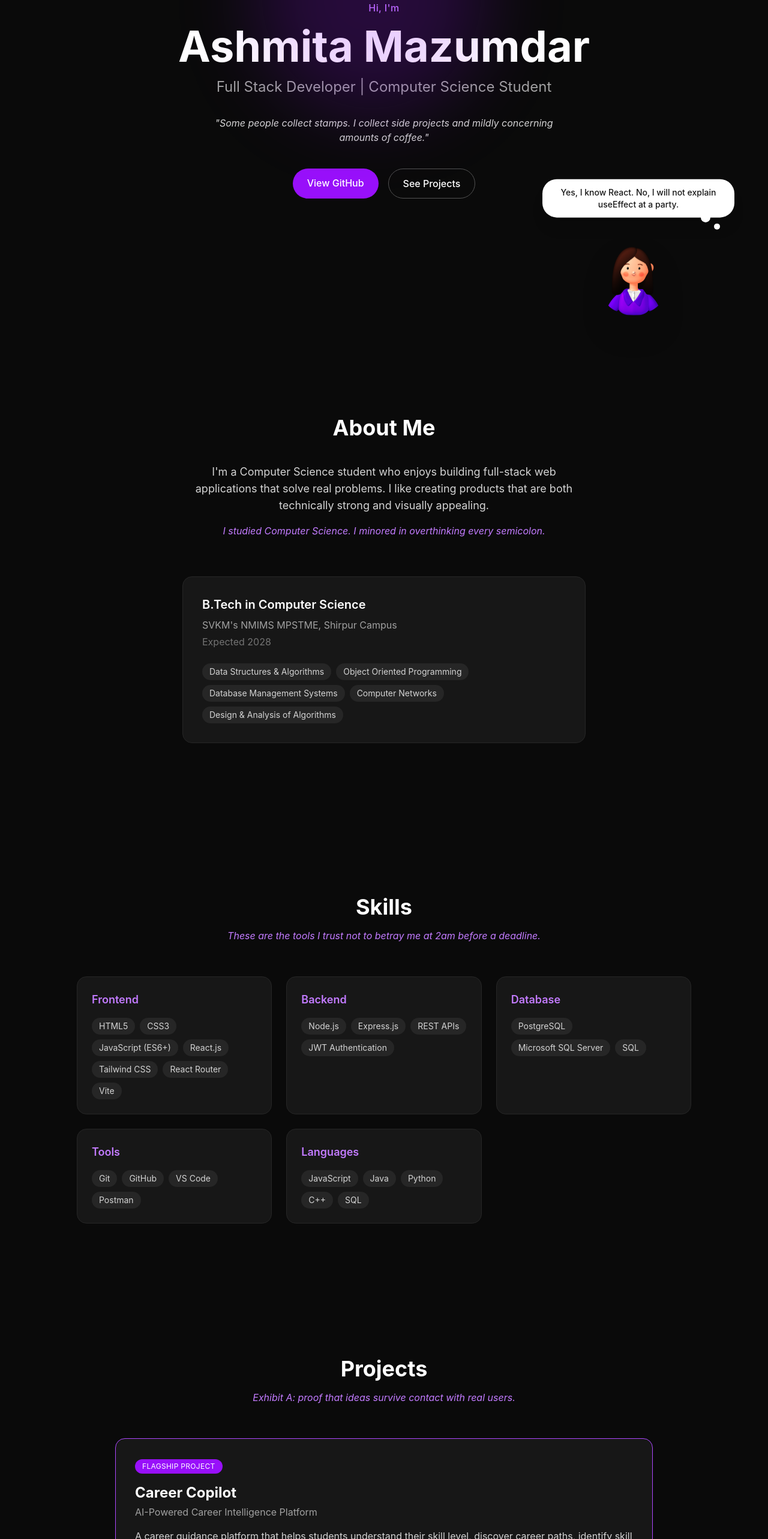
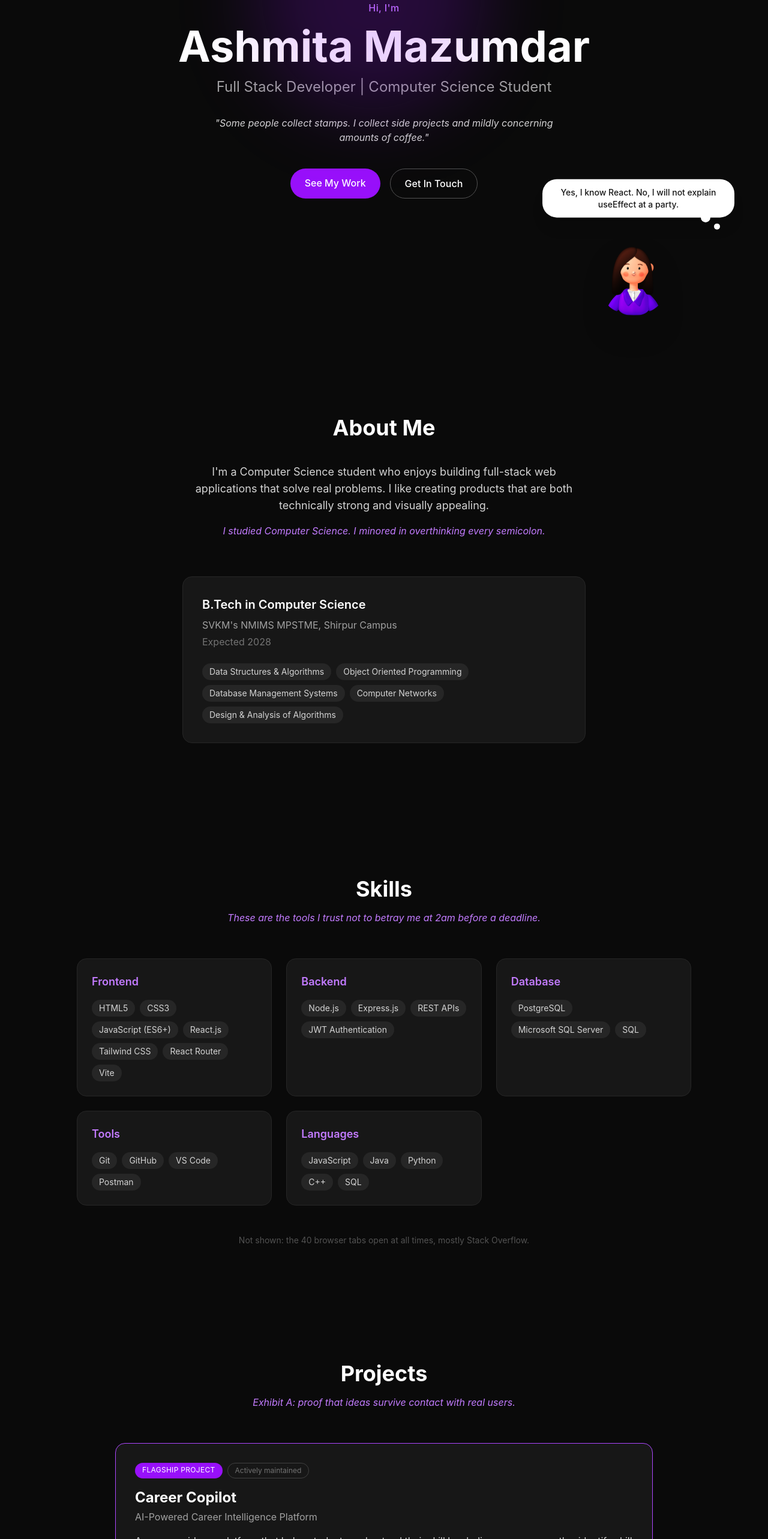
Before and after one commit to ashmita-dev/final_portfolio, a React (Vite) app: page / in a window 1280 px wide. Shown: the part 234-2800 px from the top of the page at 60% size. Built offline with nearby package versions, Linux system fonts and the light colour scheme.

Commit message:
Added micro-copy: hover tooltip, skills footnote, project status tags

```diff
--- a/src/components/Navbar.jsx
+++ b/src/components/Navbar.jsx
@@ -49,14 +49,20 @@ function Navbar() {
         ))}
       </div>
 
+      <div className="group relative">
         <a
           href={personalInfo.github}
           target="_blank"
           rel="noreferrer"
-        className="text-sm px-4 py-2 border border-neutral-600 hover:border-purple-400 transition rounded-full text-white"
+          className="text-sm px-4 py-2 border border-neutral-600 hover:border-purple-400 transition rounded-full text-white block"
         >
           GitHub
         </a>
+
+        <span className="absolute top-full right-0 mt-2 text-xs text-neutral-400 whitespace-nowrap opacity-0 group-hover:opacity-100 transition pointer-events-none">
+          where the commits actually live
+        </span>
+      </div>
     </motion.nav>
   );
 }
--- a/src/data/portfolioData.js
+++ b/src/data/portfolioData.js
@@ -47,6 +47,7 @@ export const projects = [
     liveLink: "https://career-copilot-frontend.onrender.com",
     githubLink: "https://github.com/ashmita-dev/career-copilot",
     flagship: true,
+    status: "Actively maintained",
   },
   {
     id: 2,
@@ -59,6 +60,7 @@ export const projects = [
     liveLink: "",
     githubLink: "https://github.com/ashmita-dev/event-management-portal",
     flagship: false,
+    status: "Currently being rebuilt",
   },
   {
     id: 3,
@@ -71,6 +73,7 @@ export const projects = [
     liveLink: "",
     githubLink: "https://github.com/ashmita-dev/SneakerDB",
     flagship: false,
+    status: "Stable, occasionally poked at 2am",
   },
 ];
 
--- a/src/sections/Hero.jsx
+++ b/src/sections/Hero.jsx
@@ -66,19 +66,17 @@ function Hero() {
         className="flex gap-4"
       >
         <a
-          href={personalInfo.github}
-          target="_blank"
-          rel="noreferrer"
+          href="#projects"
           className="px-6 py-3 bg-purple-600 hover:bg-purple-500 transition rounded-full text-white font-medium"
         >
-          View GitHub
+          See My Work
         </a>
 
         <a
-          href="#projects"
+          href="#contact"
           className="px-6 py-3 border border-neutral-600 hover:border-purple-400 transition rounded-full text-white font-medium"
         >
-          See Projects
+          Get In Touch
         </a>
       </motion.div>
     </section>
--- a/src/sections/Projects.jsx
+++ b/src/sections/Projects.jsx
@@ -39,11 +39,16 @@ function Projects() {
               project.flagship ? "border-purple-500" : "border-neutral-800"
             }`}
           >
-            {project.flagship && (
-              <span className="text-xs uppercase tracking-wide bg-purple-600 text-white px-3 py-1 rounded-full mb-4 inline-block">
-                Flagship Project
+            <div className="flex flex-wrap gap-2 mb-4">
+              {project.flagship && (
+                <span className="text-xs uppercase tracking-wide bg-purple-600 text-white px-3 py-1 rounded-full inline-block">
+                  Flagship Project
+                </span>
+              )}
+              <span className="text-xs text-neutral-500 border border-neutral-700 px-3 py-1 rounded-full inline-block">
+                {project.status}
               </span>
-            )}
+            </div>
 
             <h3 className="text-2xl font-bold text-white mb-1">
               {project.title}
--- a/src/sections/Skills.jsx
+++ b/src/sections/Skills.jsx
@@ -62,6 +62,15 @@ function Skills() {
           </motion.div>
         ))}
       </div>
+      <motion.p
+        initial={{ opacity: 0 }}
+        whileInView={{ opacity: 1 }}
+        viewport={{ once: true }}
+        transition={{ duration: 0.6, delay: 0.5 }}
+        className="text-neutral-600 text-sm mt-12 text-center"
+      >
+        Not shown: the 40 browser tabs open at all times, mostly Stack Overflow.
+      </motion.p>
     </section>
   );
 }
```
Lines whose indentation alone changed are shown as unchanged.
